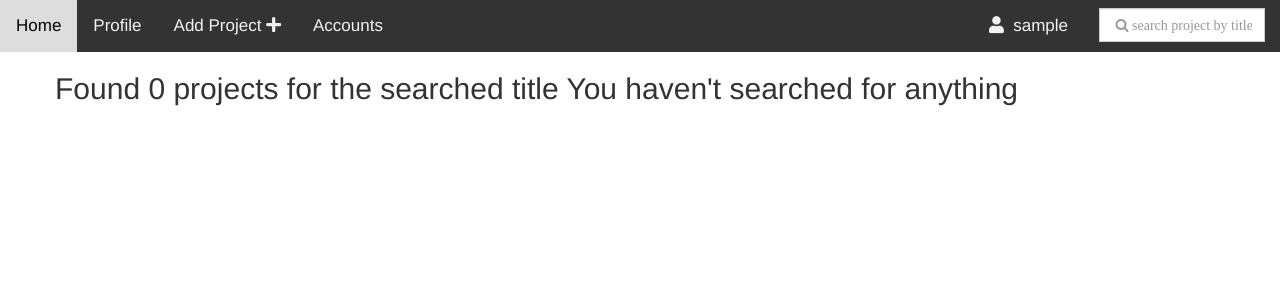
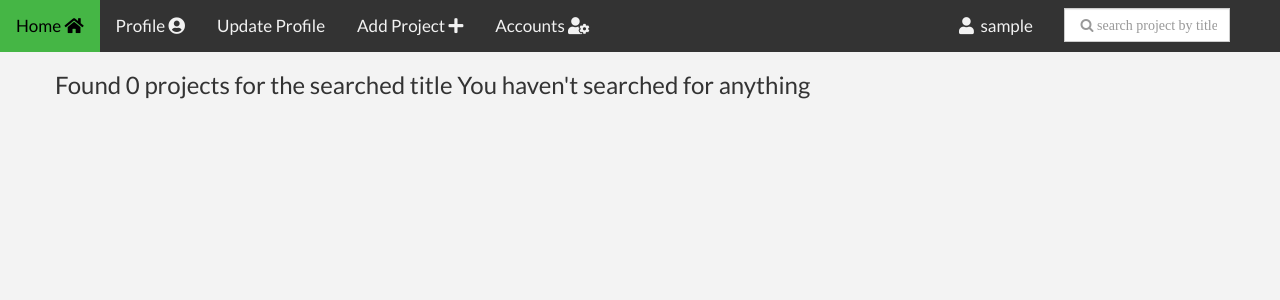
Before and after one commit to Gift-Lumumba/Awwwards, a Django app: page /search/ in a window 1280 px wide. Shown: the top 300 px of the page. Run offline with Django 3.2, Linux system fonts and the light colour scheme; the visitor is signed in with stand-in values (Sample User, id 1); some libraries are stand-ins or nearby versions.

Commit message:
fixes templates and adds styles

```diff
--- a/app/templates/base.html
+++ b/app/templates/base.html
@@ -35,3 +35,8 @@
     {% endblock %}
 </body>
 </html>
+<style>
+  body{
+    background: rgb(243, 243, 243);
+  }
+</style>
--- a/app/templates/navbar.html
+++ b/app/templates/navbar.html
@@ -1,12 +1,14 @@
 <link rel="stylesheet" href="https://use.fontawesome.com/releases/v5.3.1/css/all.css" integrity="sha384-mzrmE5qonljUremFsqc01SB46JvROS7bZs3IO2EmfFsd15uHvIt+Y8vEf7N7fWAU"
     crossorigin="anonymous">
 <link rel="stylesheet" href="https://cdnjs.cloudflare.com/ajax/libs/font-awesome/4.7.0/css/font-awesome.min.css">
+<link href="https://fonts.googleapis.com/css?family=Lato" rel="stylesheet">
 
 <div class="topnav" id="myTopnav">
-    <a href="/" class="active">Home</a>
-    <a href="">Profile</a>
+    <a href="/">Home&nbsp;<i class="fas fa-home"></i></a>
+    <a href="/user/{{user.id}}">Profile&nbsp;<i class="fas fa-user-circle"></i></a>
+    <a href="{% url 'update_profile' %}">Update Profile</a>
     <a href="{% url 'upload_project' %}">Add Project&nbsp;<i class="fas fa-plus"></i></a>
-    <a href="" data-toggle="modal" data-target="#myModal">Accounts</a>
+    <a href="" data-toggle="modal" data-target="#myModal">Accounts&nbsp;<i class="fas fa-user-cog"></i></a>
 
     <!-- Modal -->
     <div class="modal fade" style="padding-top: 250px;" id="myModal" role="dialog">
@@ -29,14 +31,14 @@
 
       </div>
     </div>
-    <form class="navbar-form search" role="search" action="{% url 'search_results' %}">
+    <form class="navbar-form search" role="search" action="{% url 'search_results' %}" style="padding-right:50px !important;">
 
         <div class="input-group">
             <input type="text" class="form-control" id="search" placeholder=" &#xF002; search project by title" name="project">
         </div>
 
     </form>
-    <a href="" style="float:right !important;font-size: 17px;"><i class="fas fa-user"></i>&nbsp;&nbsp;{{user.username}}</a>
+    <a href="/user/{{user.id}}" style="float:right !important;font-size: 17px;"><i class="fas fa-user"></i>&nbsp;&nbsp;{{user.username}}</a>
     <a href="javascript:void(0);" class="icon" onclick="myFunction()">
         <i class="fa fa-bars"></i>
     </a>
@@ -48,6 +50,7 @@
     .topnav {
         background-color: #333;
         overflow: hidden;
+        font-family: 'Lato', sans-serif;
     }
 
     /* Style the links inside the navigation bar */
@@ -63,7 +66,7 @@
 
     /* Change the color of links on hover */
     .topnav a:hover {
-        background-color: #ddd;
+        background-color: rgb(69, 182, 69);
         color: black;
     }
 
--- a/app/templates/search.html
+++ b/app/templates/search.html
@@ -1,23 +1,26 @@
 {%extends 'base.html'%}
 {% block content %}
-<div class="container">
+<div class="container" style="font-family: 'Lato', sans-serif;">
 
   <div class="row">
     {% if projects%}
-      <h2>Found {{ projects|length }} of searched title <b>{{message}}</b></h2>
+      <h3>Found {{ projects|length }} of searched title <b>{{message}}</b></h3>
     {% else %}
-      <h2> Found 0 projects for the searched title {{message}}</h2>
+      <h3> Found 0 projects for the searched title {{message}}</h3>
     {% endif %}
 
   </div>
+  <br>
 
   <div class="row">
 
       {% if projects %}
       {% for project in projects %}
       <div class="col-xs-12 col-sm-6 col-md-4">
-        <h4><b>{{project.title}}</b></h4>
-        <img src="{{project.image.url}}" data-toggle="modal" data-target="#exampleModalCenter{{project.id}}" class="img-responsive imagee" style="height: 400px;width: 100%;position: center;size: cover;" alt="">
+        <div class="thumbnail" style="width:100% !important;border: solid rgb(34, 34, 34);">
+            <h4 style="text-align:center;font-size: 20px;"><b>{{project.title}}</b></h4>
+            <img src="{{project.image.url}}" data-toggle="modal" data-target="#exampleModalCenter{{project.id}}" class="img-responsive imagee" style="height: 330px;width: 100%;position: center;size: cover;" alt="">
+        </div>
         <!-- Modal -->
         <div class="modal fade modal" id="exampleModalCenter{{project.id}}" tabindex="-1" role="dialog" aria-labelledby="exampleModalCenterTitle" aria-hidden="true">
           <div class="modal-dialog modal-md modal-dialog-centered" role="document">
--- a/app/templates/upload.html
+++ b/app/templates/upload.html
@@ -4,7 +4,7 @@
 {% block content %}
 <br>
 <br>
-<div class="container">
+<div class="container" style="font-family: 'Lato', sans-serif;font-size: 17px;">
     <div class="row">
         <div class="col-md-8">
             <form action="{% url 'upload_project' %}" method="POST" enctype="multipart/form-data">
```
Also changed, not shown: app/templates/index.html (+8 -4 lines), app/templates/profile/profile.html (+72 -0 lines), app/templates/profile/update_profile.html (added, +17 -0 lines).
